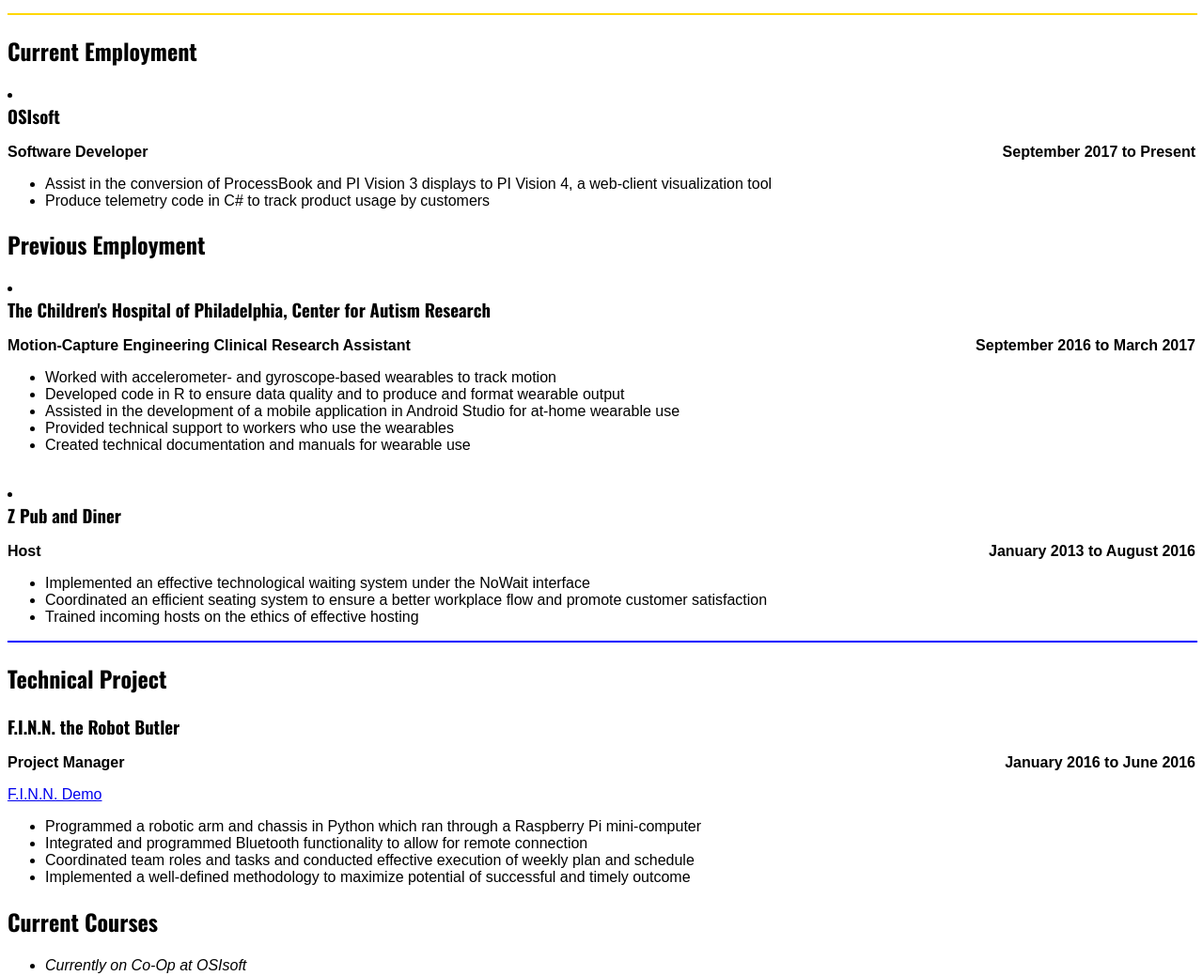
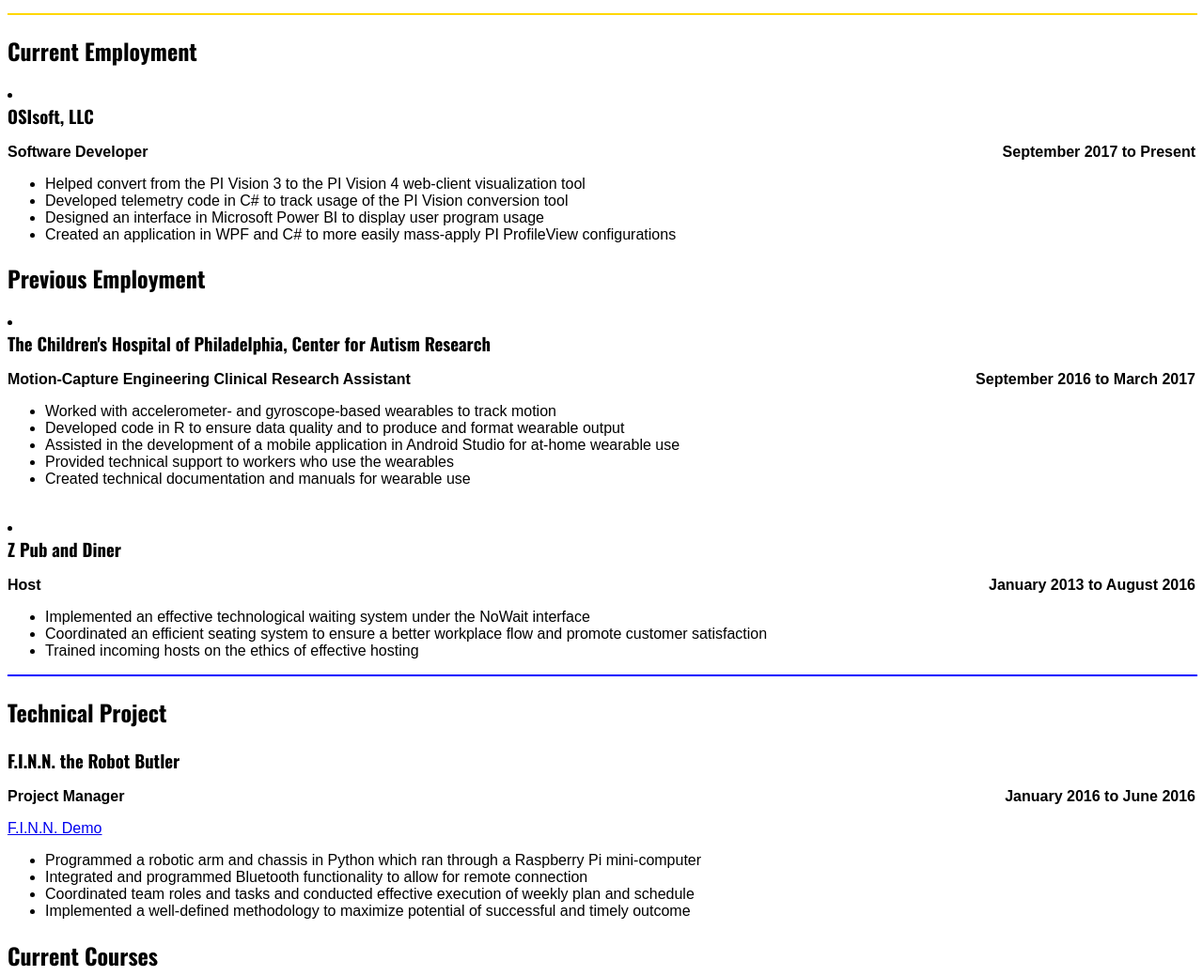
Before and after one commit to rmm429/Personal-Website, a plain HTML site: page info.html in a window 1280 px wide. Shown: the part 1080-2119 px from the top of the page at 94% size. Drawn offline with nearby package versions, Linux system fonts and the light colour scheme; a web font is replaced by a local one.

Commit message:
Updated OSIsoft employment information

```diff
--- a/info.html
+++ b/info.html
@@ -201,7 +201,7 @@
 
 <h2>Current Employment</h2>
 
-<li><h3 style="margin: 0; padding: 0;">OSIsoft</h3></li>
+<li><h3 style="margin: 0; padding: 0;">OSIsoft, LLC</h3></li>
 <div style="float: left; width: auto; border: none;">
 	<p><b>Software Developer</b></p>
 </div>
@@ -210,8 +210,10 @@
 </div>
 <div style="clear: both;">
 	<ul>
-		<li>Assist in the conversion of ProcessBook and PI Vision 3 displays to PI Vision 4, a web-client visualization tool</li>
-		<li>Produce telemetry code in C# to track product usage by customers</li>
+		<li>Helped convert from the PI Vision 3 to the PI Vision 4 web-client visualization tool</li>
+		<li>Developed telemetry code in C# to track usage of the PI Vision conversion tool</li>
+		<li>Designed an interface in Microsoft Power BI to display user program usage</li>
+		<li>Created an application in WPF and C# to more easily mass-apply PI ProfileView configurations</li>
 	</ul>
 </div>
 
@@ -411,7 +413,7 @@
 
 <hr width="100%" color="gold">
 
-<font size="-1">Last updated January 21, 2017</font>
+<font size="-1">Last updated February 3, 2018</font>
 
 </body>
 </html>
```
